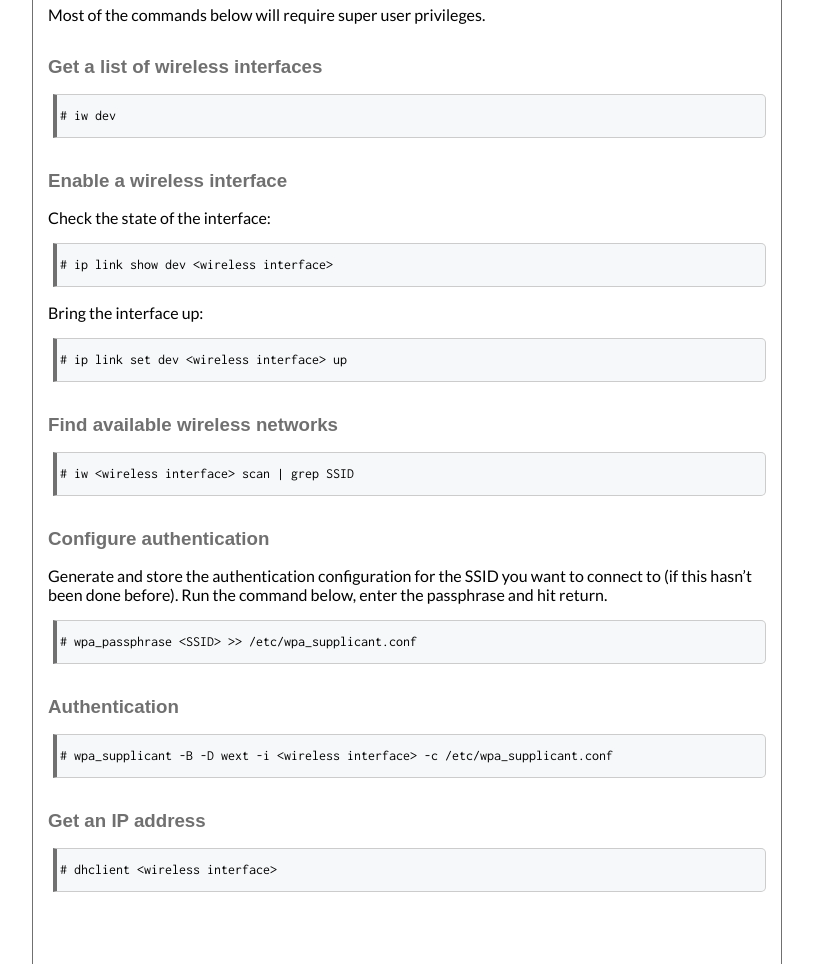
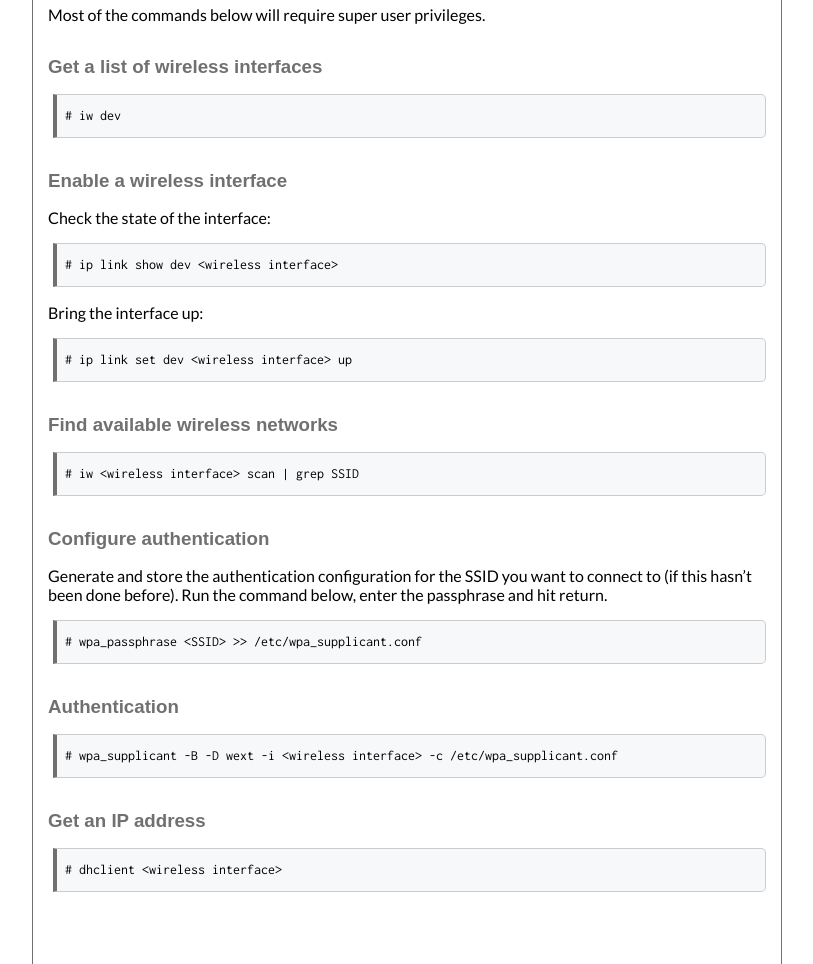
Before and after one commit to execas/execas.github.io, a Jekyll site: the page built from _posts/2018-08-11-wifi-configuration-with-the-linux-command-line.md, in a window 1280 px wide. Shown: the part 311-1275 px from the top of the page, without its empty margins (233-1046 px from the left). Built offline with Jekyll 4.4.1, drawn with Linux system fonts in a browser that asks for light colours.

Commit message:
Update execas.css

```diff
--- a/css/execas.css
+++ b/css/execas.css
@@ -30,7 +30,7 @@ pre {
      /*background-color: #f5f5f5;*/
      background-color: #f6f8fa;
      margin-left:5px;
-     /*padding-left: 5px;*/
+     padding-left: 5px;
      padding-bottom: 12px;
      padding-top: 12px;
      border: 1px solid #ccc;
```
